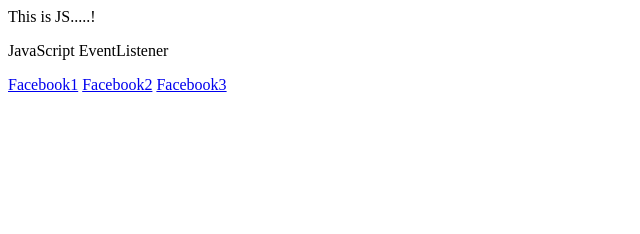
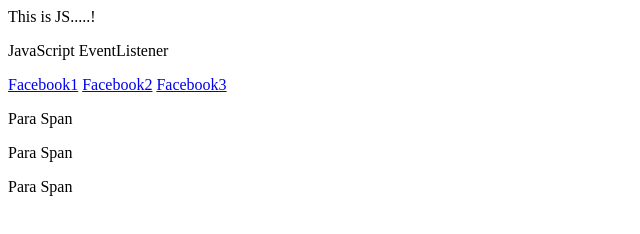
Before and after one commit to lokeshdangii/Web-Development, a plain HTML site: page JavaScript/JS DOM/index.html in a window 1280 px wide. Shown: the whole page, without its empty margins (0-640 px from the left). Drawn offline with Linux system fonts and the light colour scheme.

Commit message:
trial html file

```diff
--- a/JavaScript/JS DOM/index.html
+++ b/JavaScript/JS DOM/index.html
@@ -12,7 +12,13 @@
     <a href="https://www.facebook.com/">Facebook2</a>
     <a href="https://www.facebook.com/">Facebook3</a>
 
-    <script src="eventListener.js">
+    <article id="artic">
+        <p>Para<span> Span</span></p>
+        <p>Para<span> Span</span></p>
+        <p>Para<span> Span</span></p>
+    </article>
+
+    <script src="span.js">
 
     </script>
 </body>
```
